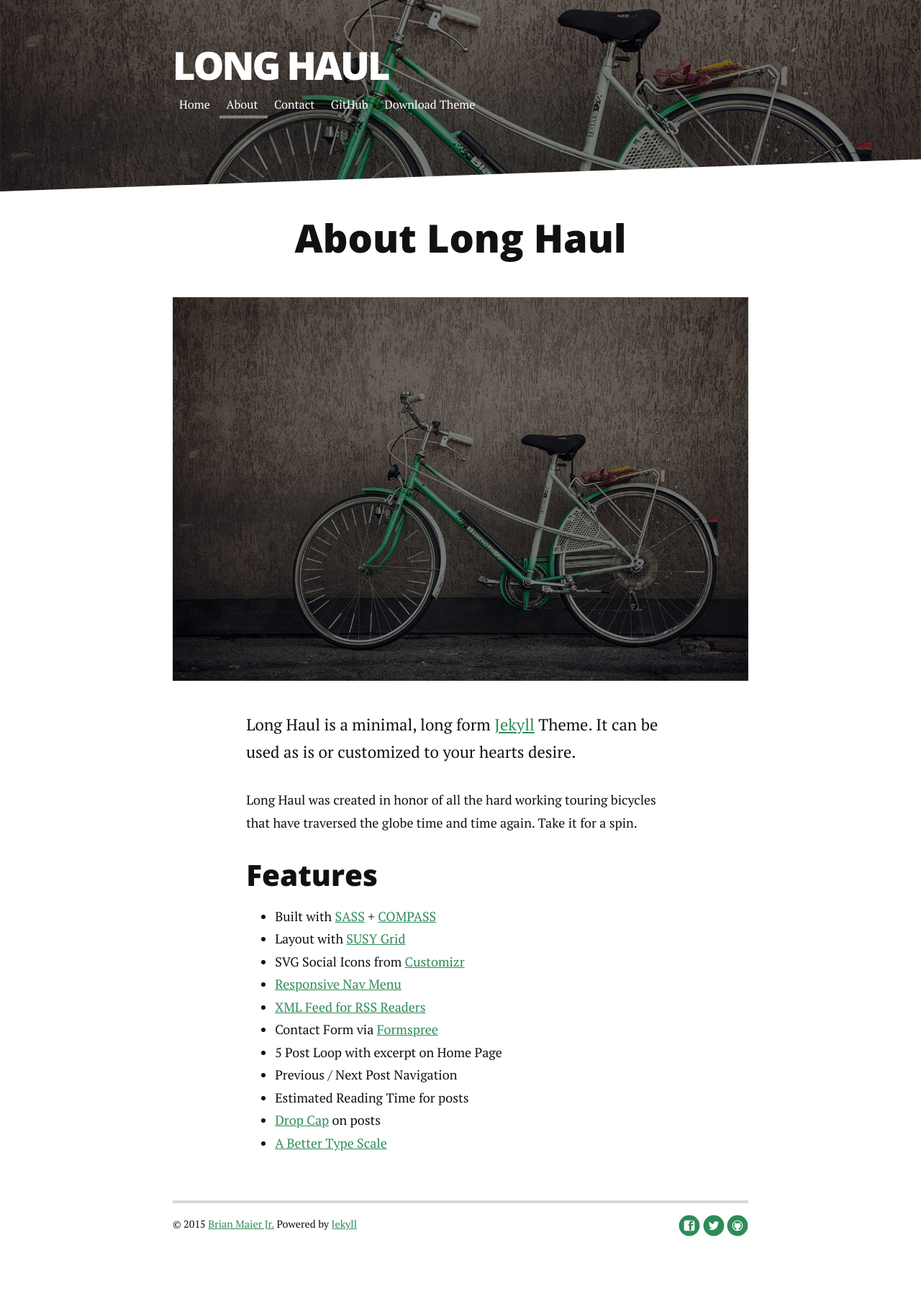
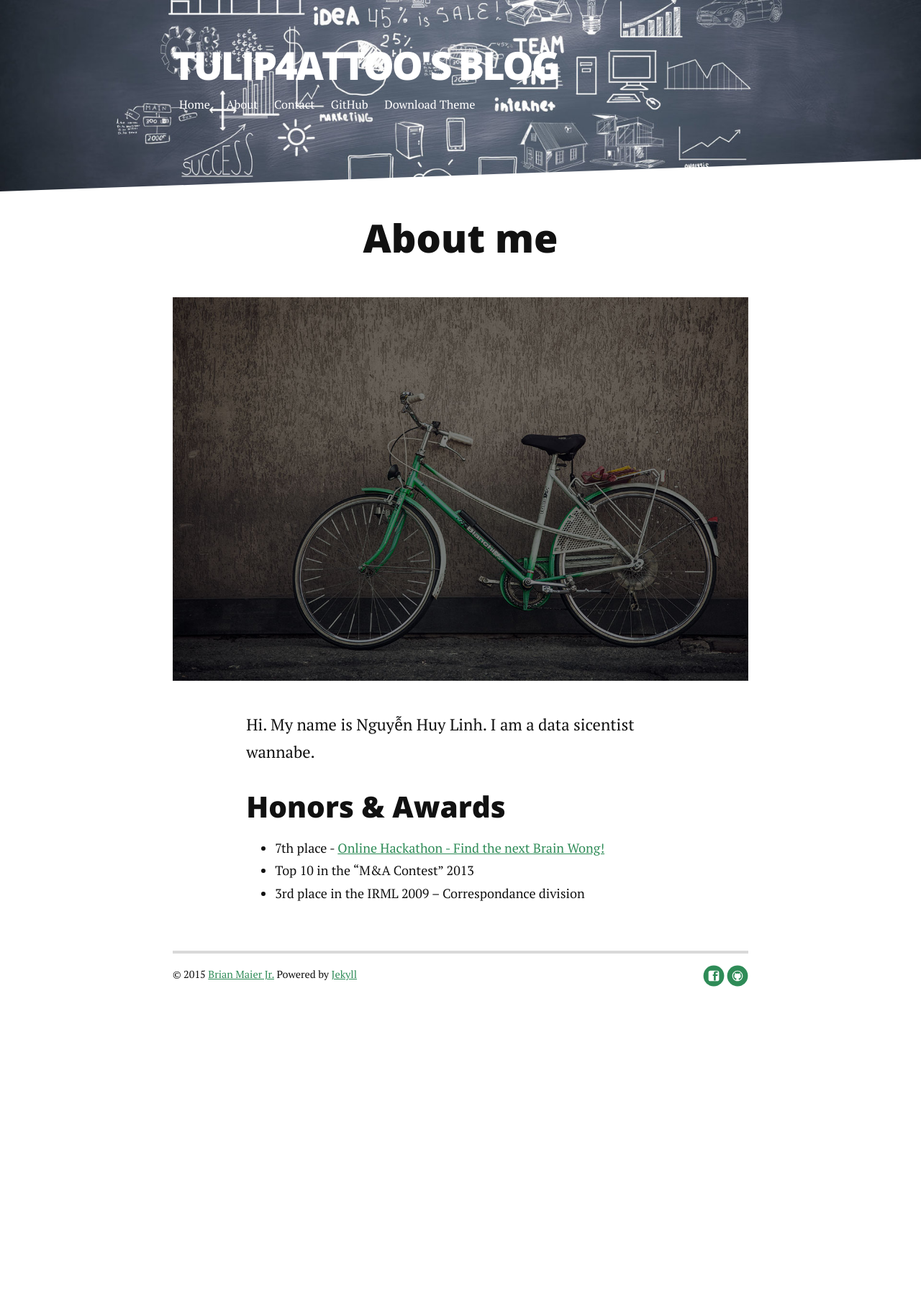
Before and after one commit to Tulip4attoo/Tulip4attoo.github.io, a Jekyll site: the page built from about.md, in a window 1280 px wide. Shown: the whole page at 72% size. Built offline with Jekyll 4.4.1, drawn with Linux system fonts in a browser that asks for light colours; nearby versions of some CDN libraries; Markdown is read by kramdown in place of the engine named in the settings; after the commit the page ends 1458 px from its top, so only the background shows below that.

Commit message:
customize and personal information
update personal information +customize st

```diff
--- a/_config.yml
+++ b/_config.yml
@@ -1,5 +1,5 @@
-title: Long Haul
-description: Long Form Jekyll theme built with SASS / COMPASS / SUSY
+title: Tulip4attoo's Blog
+description: My blog about data analytics, data visualization,... all about data.
 
 url: http://brianmaierjr.github.com/long-haul
 baseurl: ""
@@ -19,9 +19,9 @@ navigation:
    url: /contact
 
 social:
-   github: brianmaierjr
-   twitter: brianmaierjr
-   facebook: brianmaierjr
-   email: brimaidesigns@gmail.com
+   github: Tulip4attoo
+   twitter:
+   facebook: huylinh.nguyen
+   email: huylinh.nguyen@outlook.com
 
 google_analytics: "UA-58263416-1"
--- a/about.md
+++ b/about.md
@@ -1,25 +1,16 @@
 ---
 layout: default
-title: About Long Haul
+title: About me
 ---
 
 <div class="post">
-	<h1 class="pageTitle">About Long Haul</h1>
+	<h1 class="pageTitle">About me</h1>
 	<img src="{{ '/assets/img/touring.jpg' | prepend: site.baseurl }}" alt="">
-	<p class="intro">Long Haul is a minimal, long form <a href="http://jekyllrb.com">Jekyll</a> Theme. It can be used as is or customized to your hearts desire.</p>
-	<p>Long Haul was created in honor of all the hard working touring bicycles that have traversed the globe time and time again. Take it for a spin.</p>
-	<h2>Features</h2>
+	<p class="intro">Hi. My name is Nguyễn Huy Linh. I am a data sicentist wannabe.</p>
+	<h2>Honors &amp; Awards</h2>
 	<ul>
-		<li>Built with <a href="http://sass-lang.com/">SASS</a> + <a href="http://compass-style.org/">COMPASS</a></li>
-  		<li>Layout with <a href="http://susy.oddbird.net/">SUSY Grid</a></li>
-  		<li>SVG Social Icons from <a href="http://customizr.net/icons/">Customizr</a></li>
-  		<li><a href="http://responsive-nav.com/">Responsive Nav Menu</a></li>
-  		<li><a href="https://github.com/snaptortoise/jekyll-rss-feeds">XML Feed for RSS Readers</a></li>
-  		<li>Contact Form via <a href="http://formspree.io/">Formspree</a></li>
-      <li>5 Post Loop with excerpt on Home Page</li>
-  		<li>Previous / Next Post Navigation</li>
-      <li>Estimated Reading Time for posts</li>
-  		<li><a href="https://github.com/adobe-webplatform/dropcap.js">Drop Cap</a> on posts</li>
-  		<li><a href="http://typecast.com/blog/a-more-modern-scale-for-web-typography">A Better Type Scale</a></li>
+		<li>7th place - <a href="http://discuss.analyticsvidhya.com/t/hackathon-3-0-share-your-approach-learning/2901/22">Online Hackathon - Find the next Brain Wong!</a> </li>
+  		<li>Top 10 in the “M&amp;A Contest” 2013</li>
+  		<li>3rd place in the IRML 2009 – Correspondance division</li>
   	</ul>
 </div>
```
Also changed, not shown: contact.md (+2 -2 lines), assets/css/style.css, assets/img/data-analytics.jpg (added).
